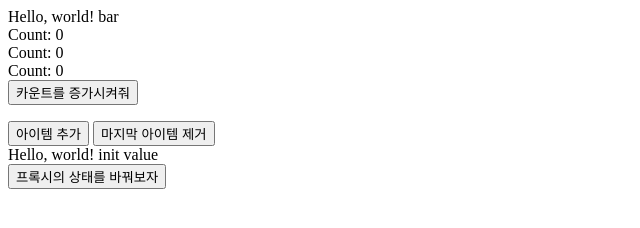
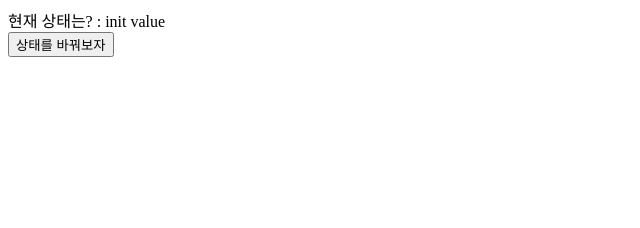
Before and after one commit to gabrielyoon7/my-nodejs-app, a website with bundled scripts: page index.html in a window 1280 px wide. Shown: the whole page, without its empty margins (0-640 px from the left). Built offline with nearby package versions, Linux system fonts and the light colour scheme.

Commit message:
refactor: Proxy

```diff
--- a/index.html
+++ b/index.html
@@ -10,7 +10,7 @@
 
 <body>
 
-    <my-element id="foo" my-attribute="bar"></my-element>
+    <!-- <my-element id="foo" my-attribute="bar"></my-element>
 
     <div>
         <my-counter></my-counter>
@@ -26,20 +26,20 @@
     </div>
     <div>
         <my-array></my-array>
-    </div>
+    </div> -->
     <div>
         <my-proxy id="myProxy"></my-proxy>
     </div>
     <div>
-        <button onclick="changeProxyState()">프록시의 상태를 바꿔보자</button>
+        <button onclick="changeProxyState()">상태를 바꿔보자</button>
     </div>
 </body>
 <script type="module" src="./index.js"></script>
 <script>
-    function increaseCounter() {
-        const myCounter = document.getElementById('hey');
-        myCounter.handleClick();
-    }
+    // function increaseCounter() {
+    //     const myCounter = document.getElementById('hey');
+    //     myCounter.handleClick();
+    // }
     function changeProxyState() {
         const myProxy = document.getElementById('myProxy');
         myProxy.state.value = 'new value'
--- a/src/customElements/MyProxyElement.js
+++ b/src/customElements/MyProxyElement.js
@@ -1,7 +1,6 @@
 class MyProxyElement extends HTMLElement {
   constructor() {
     super();
-    // https://developer.mozilla.org/ko/docs/Web/JavaScript/Reference/Global_Objects/Proxy
     this.state = new Proxy({ value: 'init value' }, {
       set: (obj, prop, value) => {
         obj[prop] = value;
@@ -12,15 +11,9 @@ class MyProxyElement extends HTMLElement {
     });
     this.render();
   }
-  connectedCallback() {
-    console.log('하이');
-  }
-  disconnectedCallback() {
-    console.log('바이');
-  }
 
   render() {
-    this.innerHTML = `Hello, world! ${this.state.value}`;
+    this.innerHTML = `현재 상태는? : ${this.state.value}`;
   }
 }
 
```
